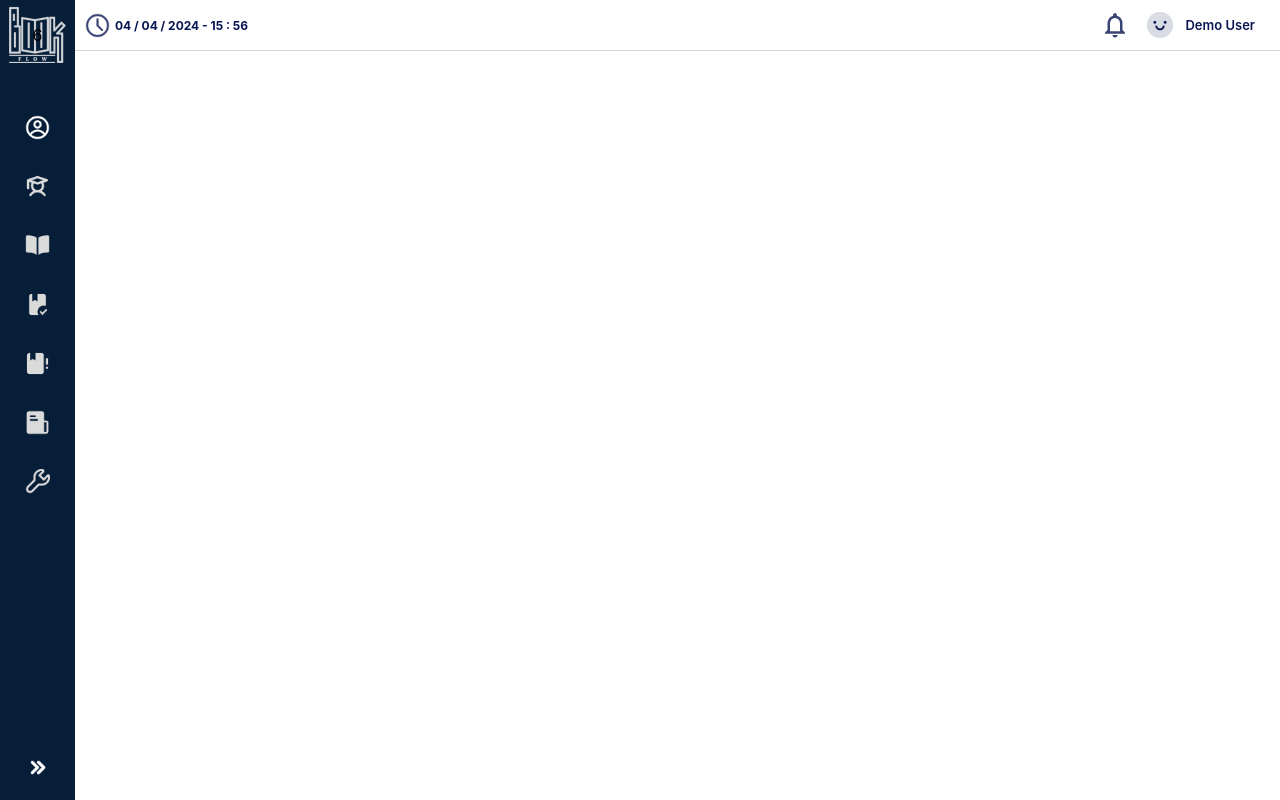
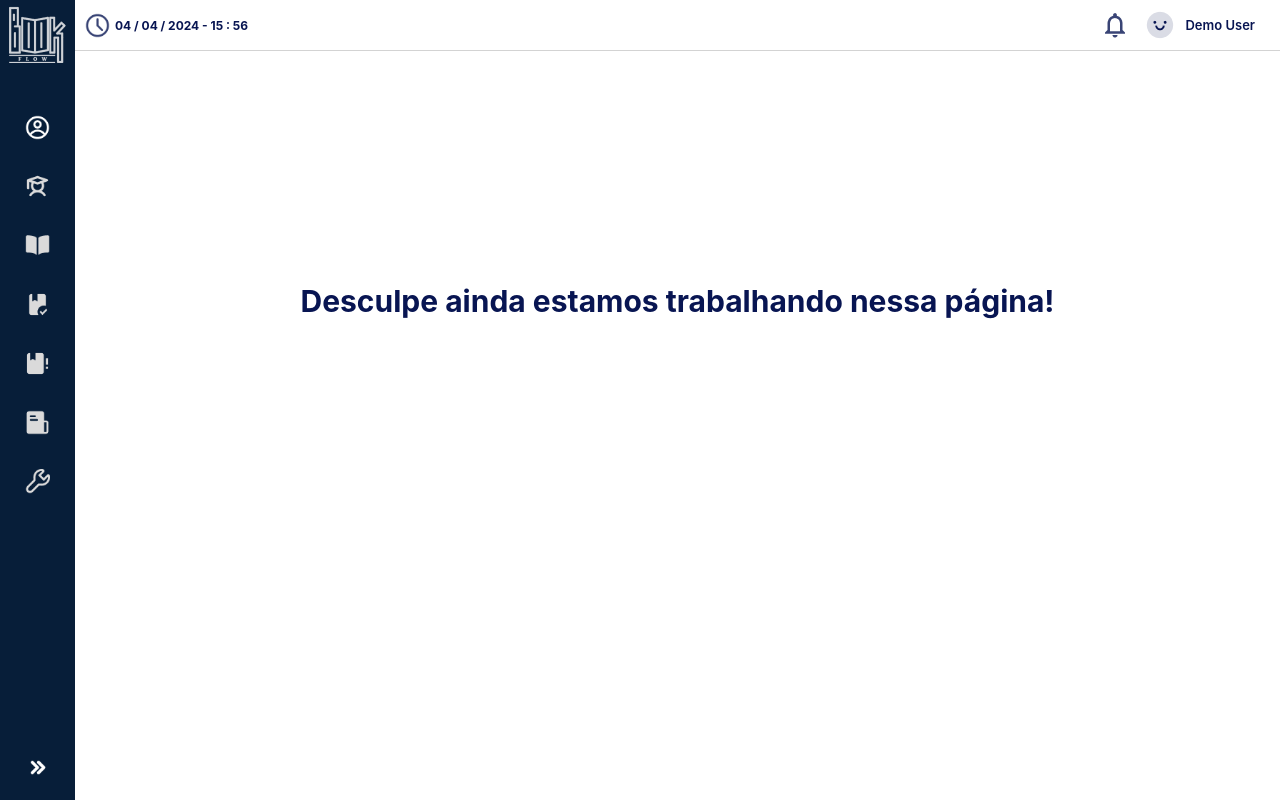
Before and after one commit to domii9k/BookFlow-FrontEnd, a React app: page /Alunos in a window 1280 px wide. Built offline with nearby package versions, Linux system fonts and the light colour scheme.

```diff
--- a/src/Pages/Aluno/index.js
+++ b/src/Pages/Aluno/index.js
@@ -8,6 +8,13 @@
             <section  style={{height: "100vh"}}>
                 <Header></Header>
 
+                <section className="configuracoes-content">
+
+                    <h1>
+                        Desculpe ainda estamos trabalhando nessa página!
+                    </h1>
+
+                </section>
             </section>
         </main>
     )
--- a/src/Pages/Books/index.js
+++ b/src/Pages/Books/index.js
@@ -15,7 +15,6 @@
                     pageName="Lista de Livro"
                     buttonName="Novo Livro"
                     iconPage={iconListaLivro}>
-                    <Table />
                 </PageContent>
             </section>
         </main>
--- a/src/Pages/Devidos/index.js
+++ b/src/Pages/Devidos/index.js
@@ -15,7 +15,6 @@
                     pageName="Lista de Devidos"
                     buttonName="Novo"
                     iconPage={iconListaDevido}>
-                    <Table />
                 </PageContent>
             </section>
         </main>
--- a/src/Pages/Users/index.js
+++ b/src/Pages/Users/index.js
@@ -16,7 +16,6 @@
                     pageName="Lista de Usuários"
                     buttonName="Novo Usuário"
                     iconPage={iconListaUsuario}>
-                    <Table />
                 </PageContent>
             </section>
         </main>
--- a/src/componentes/MenuBar/index.js
+++ b/src/componentes/MenuBar/index.js
@@ -19,7 +19,7 @@
     return (
         <nav className={isOpen ? "menu-lateral-close" : "menu-lateral-open"}>
             <ul>
-                <li className={isOpen ? "logo-secundaria" : "logo-principal"}>6</li>
+                <li className={isOpen ? "logo-secundaria" : "logo-principal"}></li>
 
                 <Link to="/usuarios">
                     <li className="item-menu">
```
Also changed, not shown: src/componentes/Table/Table.css (+4 -3 lines).
